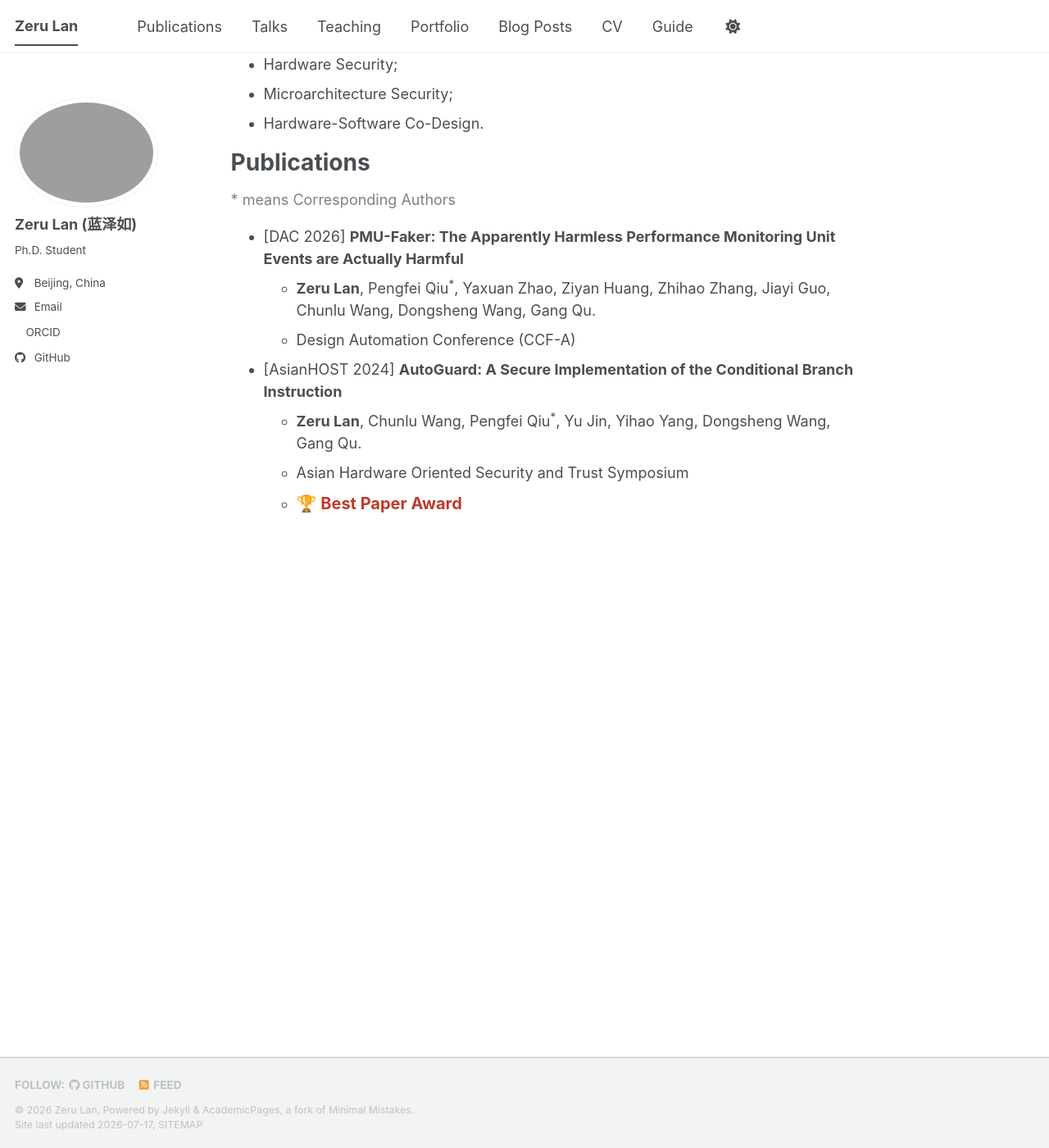
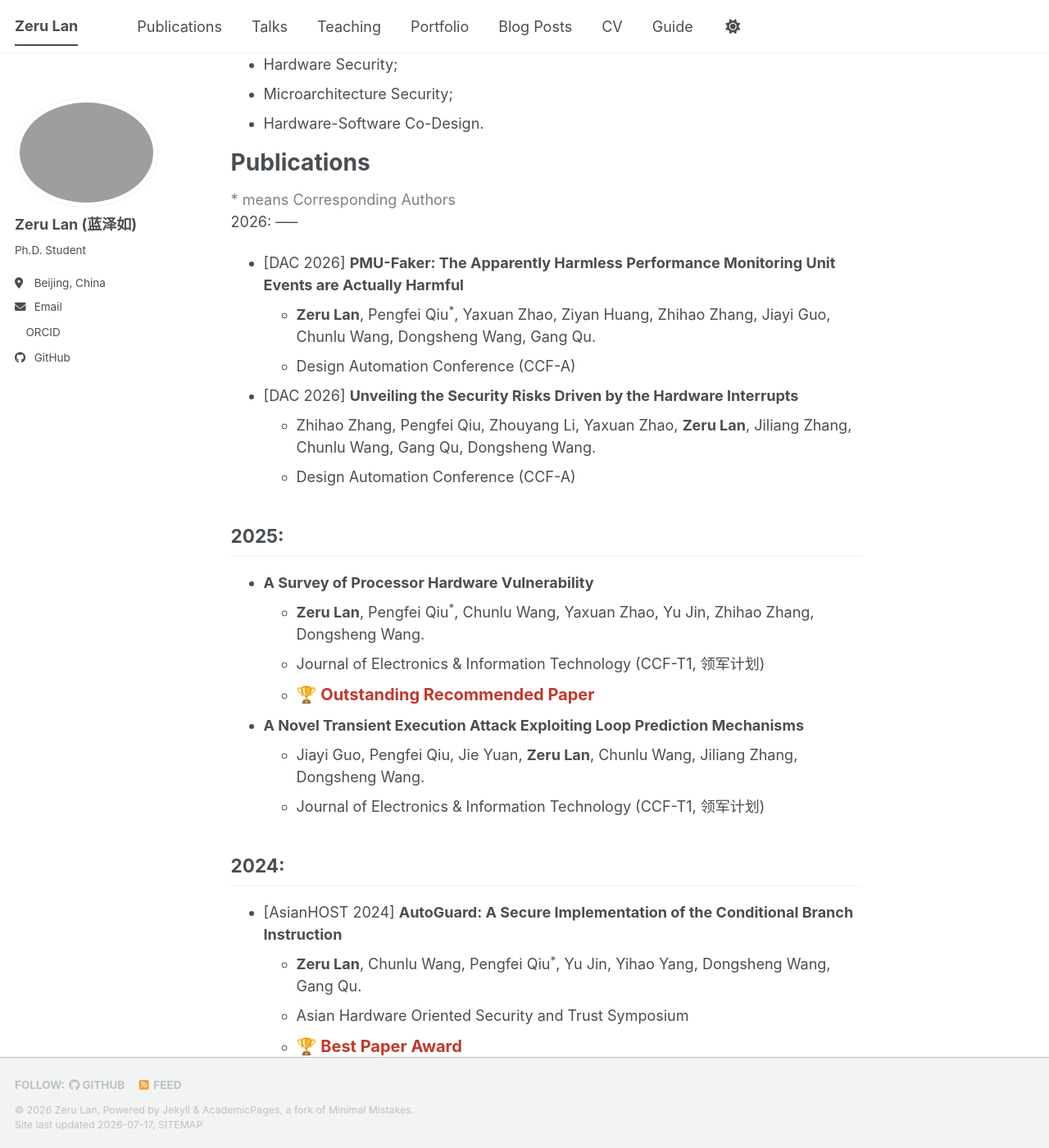
Before and after one commit to LanZeru/LanZeru.github.io, a Jekyll site: the page built from _pages/about.md, in a window 1280 px wide and 1400 px high, scrolled down 317 px. Shown: the whole window at 82% size. Built offline with Jekyll 4.4.1, drawn with Linux system fonts in a browser that asks for light colours; a style sheet for code colours, icons or effects is not loaded.

Commit message:
Update about.md

```diff
--- a/_pages/about.md
+++ b/_pages/about.md
@@ -20,9 +20,28 @@ Research Interests
 Publications
 =====
 <font color=Grey>* means Corresponding Authors</font>
+2026:
+-----
 - [DAC 2026] **PMU-Faker: The Apparently Harmless Performance Monitoring Unit Events are Actually Harmful**
   - **Zeru Lan**, Pengfei Qiu<sup>*</sup>, Yaxuan Zhao, Ziyan Huang, Zhihao Zhang, Jiayi Guo, Chunlu Wang, Dongsheng Wang, Gang Qu.
   - Design Automation Conference (CCF-A)
+- [DAC 2026] **Unveiling the Security Risks Driven by the Hardware Interrupts**
+  - Zhihao Zhang, Pengfei Qiu, Zhouyang Li, Yaxuan Zhao, **Zeru Lan**, Jiliang Zhang, Chunlu Wang, Gang Qu, Dongsheng Wang.
+  - Design Automation Conference (CCF-A)
+
+2025:
+-----
+- **A Survey of Processor Hardware Vulnerability**
+  - **Zeru Lan**, Pengfei Qiu<sup>*</sup>, Chunlu Wang, Yaxuan Zhao, Yu Jin, Zhihao Zhang, Dongsheng Wang.
+  - Journal of Electronics & Information Technology (CCF-T1, 领军计划)
+  - <span style="color:#c0392b;font-size:20px;"><strong>🏆 Outstanding Recommended Paper</strong></span>
+- **A Novel Transient Execution Attack Exploiting Loop Prediction Mechanisms**
+  - Jiayi Guo, Pengfei Qiu, Jie Yuan, **Zeru Lan**, Chunlu Wang, Jiliang Zhang, Dongsheng Wang.
+  - Journal of Electronics & Information Technology (CCF-T1, 领军计划)
+
+
+2024:
+-----
 - [AsianHOST 2024] **AutoGuard: A Secure Implementation of the  Conditional Branch Instruction**
   - **Zeru Lan**, Chunlu Wang, Pengfei Qiu<sup>*</sup>, Yu Jin, Yihao Yang, Dongsheng Wang, Gang Qu.
   - Asian Hardware Oriented Security and Trust Symposium
```
